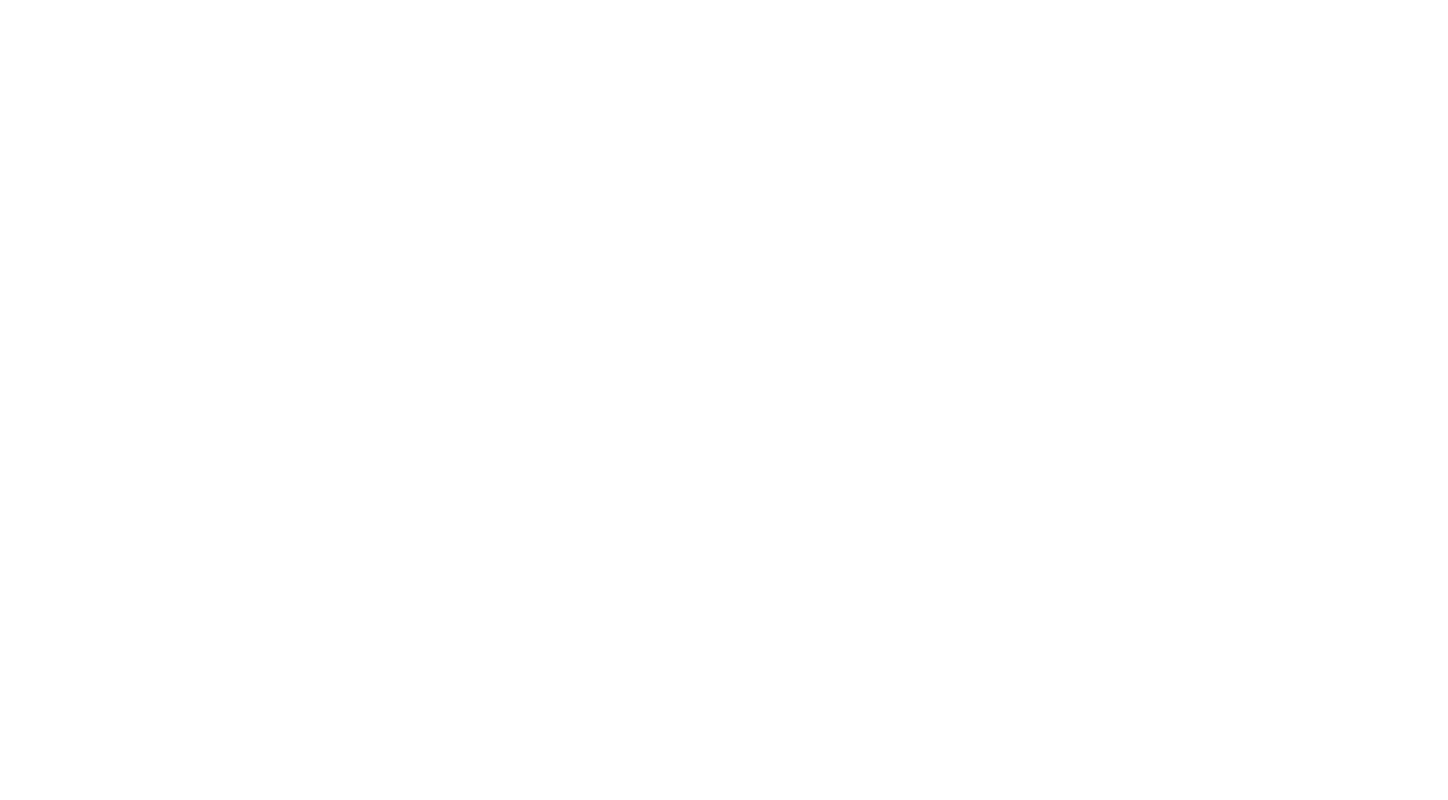
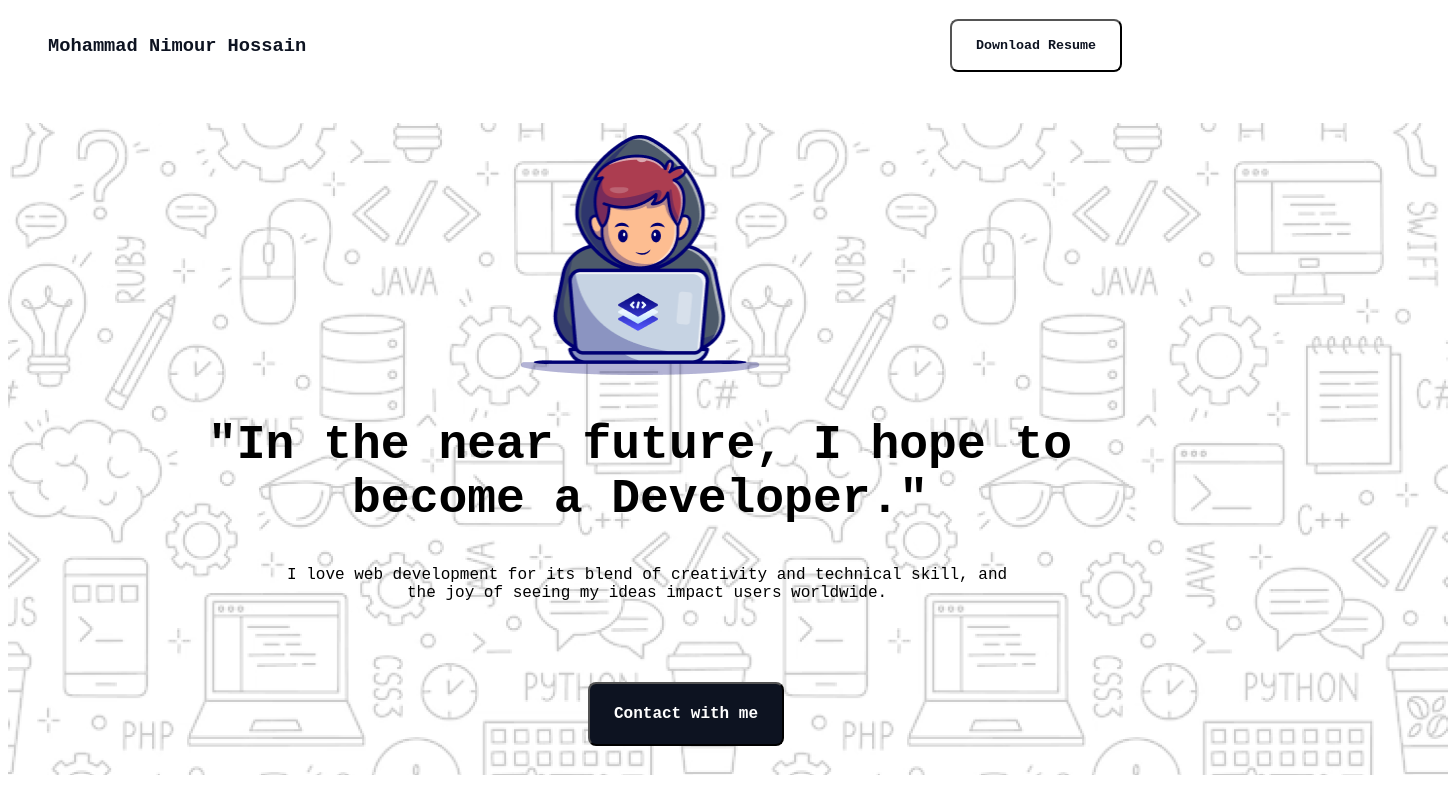
Before and after one commit to nimourhossain/Assignment-1, a plain HTML site: page index.html in a window 1280 px wide. Shown: the whole page, 1448 px wide, since content can reach past the window. Drawn offline with Linux system fonts and the light colour scheme; a web font is replaced by a local one.

Commit message:
After finish Header part

```diff
--- a/index.html
+++ b/index.html
@@ -5,10 +5,26 @@
     <meta charset="UTF-8">
     <meta name="viewport" content="width=device-width, initial-scale=1.0">
     <title>Assignment-1</title>
+    <link rel="stylesheet" href="styles/style.css">
 </head>
 
 <body>
-    <header>
+    <header class="header">
+        <nav>
+            <ul>
+                <li><a class="dark" href=""><h3>Mohammad Nimour Hossain</h3></a></li>
+                <li><a class="dark" href=""><button class="btn">Download Resume</button></a></li>
+            </ul>
+        </nav>
+        <div class="banner">
+
+            <img class="img1" src="assets/Hero-bg.png"  alt="">
+            <img class="img2" src="assets/Group.png" alt="" >
+            <h1 class="banner-title">"In the near future, I hope to <br> become a Developer."</h1>
+            <p class="para">I love web development for its blend of creativity and technical skill, and <br>the joy of seeing my ideas impact users worldwide.</p>
+            <button class="btn1">Contact with me</button>
+        </div>
+
 
     </header>
     <main>
--- a/styles/style.css
+++ b/styles/style.css
@@ -0,0 +1,86 @@
+@import url('https://fonts.googleapis.com/css2?family=Azeret+Mono:ital,wght@0,100..900;1,100..900&display=swap');
+
+* {
+    font-family: "Azeret Mono", monospace;
+}
+
+/* Header Section */
+
+
+nav ul li {
+    list-style: none;
+
+}
+
+nav li a {
+    text-decoration: none;
+}
+
+nav ul {
+    display: flex;
+    align-items: center;
+    justify-content: space-between;
+}
+
+/* Shared section */
+.dark {
+    color: #0D1321;
+}
+
+.btn{
+    margin-right: 150px;
+    background-color: white;
+    border-radius: 8px;
+     padding: 17px 24px;
+     font-weight: 600;
+     color:#0D1321;
+}
+
+/* Banner Section */
+.banner{
+    margin-top: 48px;
+    position: relative;
+
+}
+.img2{
+    position: absolute;
+
+    top: 20%;
+    left: 50%;
+    transform: translate(-50%, -50%);
+    width: 240px;
+    height: 240px;
+}
+.banner-title{
+    top:40%;
+    position: absolute;
+    margin-left: 200px;
+
+    text-align: center;
+    font-weight:bolder;
+    font-size: 48px;
+}
+.para{
+    top:65%;
+    position: absolute;
+    margin-left: 279px;
+
+    text-align: center;
+    font-weight:200px;
+    font-size: 16px;
+}
+.btn1{
+    top:85%;
+    position: absolute;
+    margin-left:580px;
+
+    text-align: center;
+    font-weight:200px;
+    font-size: 16px;
+    background-color: #0D1321;
+    border-radius: 8px;
+     padding: 21px 24px;
+     font-weight: 600;
+     color: white;
+
+}
```
